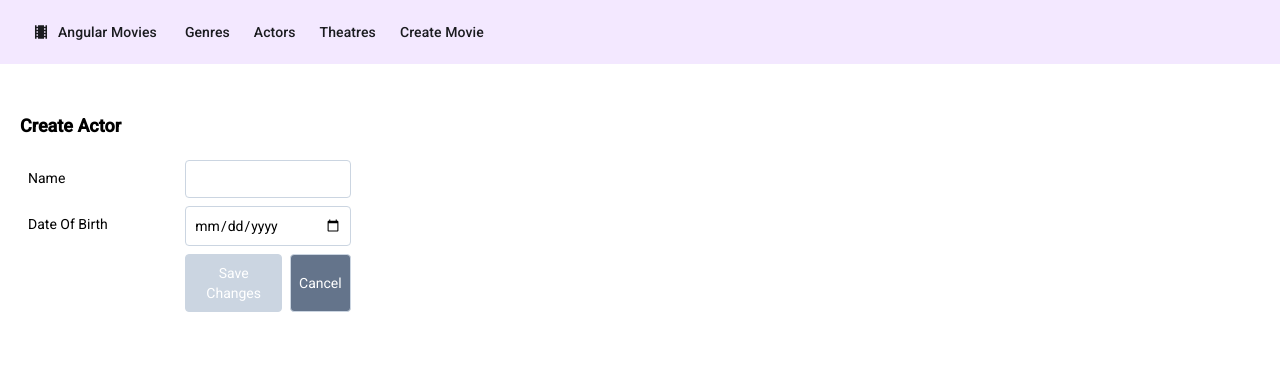
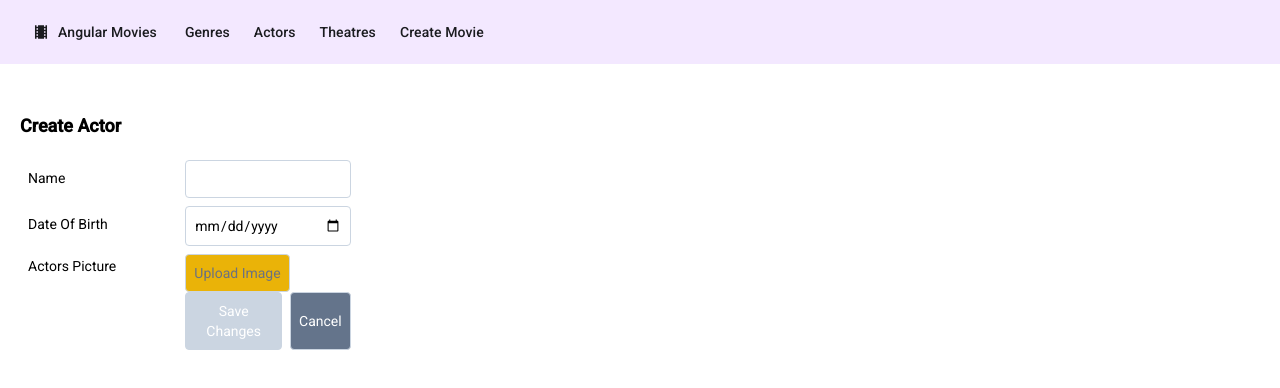
Before and after one commit to buddhika85/Movies-App, an Angular app in the folder angular-movies/: page /actors/create in a window 1280 px wide. Shown: the top 388 px of the page. Built offline with nearby package versions, Linux system fonts and the light colour scheme.

Commit message:
image upload component

```diff
--- a/angular-movies/src/app/actors/actors-form/actors-form.component.html
+++ b/angular-movies/src/app/actors/actors-form/actors-form.component.html
@@ -31,15 +31,25 @@
       @if ((dateOfBirth.touched || dateOfBirth.dirty) && dateOfBirth.invalid) {
       @if (dateOfBirth.errors?.['required']) {
       <span>Required</span>
-      } }
+      } @if (dateOfBirth.errors?.['dateShouldBeInPast']) {
+      <span>Bithday should be a past date</span>
+      }}
     </div>
 
-    <div></div>
+    <app-input-image
+      [imageURL]="model?.picture"
+      title="Actors Picture"
+      (selectedFile)="onImageReceive($event)"
+      class="col-span-3"
+    />
+
+    <div class="pt-5"></div>
     <div class="btn-row">
       <button class="add-btn" type="submit" [disabled]="this.formGroup.invalid">
         Save Changes
       </button>
       <button class="cancel-btn" (click)="onReset()">Cancel</button>
     </div>
+    <div></div>
   </div>
 </form>
--- a/angular-movies/src/app/actors/actors-form/actors-form.component.ts
+++ b/angular-movies/src/app/actors/actors-form/actors-form.component.ts
@@ -14,13 +14,17 @@ import {
   Validators,
 } from '@angular/forms';
 import { ActorCreationDto, ActorDto } from '../../shared/models/actors.models';
-import { firstLetterShouldBeUppercase } from '../../shared/validators/validators';
+import {
+  dateShouldBeInPast,
+  firstLetterShouldBeUppercase,
+} from '../../shared/validators/validators';
 import moment from 'moment';
+import { InputImageComponent } from '../../shared/components/input-image/input-image.component';
 
 @Component({
   selector: 'app-actors-form',
   standalone: true,
-  imports: [ReactiveFormsModule],
+  imports: [ReactiveFormsModule, InputImageComponent],
   templateUrl: './actors-form.component.html',
   styleUrl: './actors-form.component.scss',
 })
@@ -29,6 +33,7 @@ export class ActorsFormComponent implements OnInit {
   formGroup!: FormGroup<{
     name: FormControl<string>;
     dateOfBirth: FormControl<string>;
+    picture: FormControl<File | string | null>;
   }>;
 
   @Input()
@@ -50,7 +55,10 @@ export class ActorsFormComponent implements OnInit {
       }),
       dateOfBirth: this.formBuilder.control<string>('', {
         nonNullable: true,
-        validators: [Validators.required],
+        validators: [Validators.required, dateShouldBeInPast()],
+      }),
+      picture: this.formBuilder.control<File | string | null>(null, {
+        nonNullable: true,
       }),
     });
 
@@ -72,6 +80,10 @@ export class ActorsFormComponent implements OnInit {
     return this.formGroup.controls.dateOfBirth;
   }
 
+  onImageReceive(file: File) {
+    this.formGroup.controls.picture.setValue(file);
+  }
+
   onSubmit(): void {
     if (this.formGroup.invalid) {
       console.log('Invalid form submission');
@@ -83,6 +95,15 @@ export class ActorsFormComponent implements OnInit {
       dateOfBirth: moment(this.formGroup.controls.dateOfBirth.value).toDate(),
     };
 
+    // on edit mode, if the type of picture is string, there is no change
+    // so we dont need to send it back to API
+    debugger;
+    if (typeof this.formGroup.controls.picture.value !== 'string') {
+      actor.picture = this.formGroup.controls.picture.value;
+    } else {
+      actor.picture = undefined;
+    }
+
     this.postFormEmitter.emit(actor);
   }
 
--- a/angular-movies/src/app/actors/edit-actor/edit-actor.component.ts
+++ b/angular-movies/src/app/actors/edit-actor/edit-actor.component.ts
@@ -30,6 +30,8 @@ export class EditActorComponent implements OnInit {
       id: this.id,
       name: 'Tom Hanks',
       dateOfBirth: new Date('1948-05-25'),
+      picture:
+        'https://upload.wikimedia.org/wikipedia/commons/thumb/3/39/TomHanksPrincEdw031223_%2811_of_41%29_%28cropped%29.jpg/250px-TomHanksPrincEdw031223_%2811_of_41%29_%28cropped%29.jpg',
     };
   }
 
--- /dev/null
+++ b/angular-movies/src/app/shared/components/input-image/input-image.component.html
@@ -0,0 +1,25 @@
+<div class="three-col-form">
+  <div>
+    <label class="lbl">{{ title }}</label>
+  </div>
+
+  <div>
+    <input type="file" #uploader class="hidden" (change)="change($event)" />
+    <button
+      type="button"
+      class="upload-btn"
+      (click)="uploader.click()"
+      accept="image/*"
+    >
+      Upload Image
+    </button>
+  </div>
+
+  <div *ngIf="imgBase64 !== null">
+    <img width="169" height="250" [src]="imgBase64" />
+  </div>
+
+  <div *ngIf="imageURL">
+    <img width="169" height="250" [src]="imageURL" />
+  </div>
+</div>
--- /dev/null
+++ b/angular-movies/src/app/shared/components/input-image/input-image.component.ts
@@ -0,0 +1,38 @@
+import { Component, EventEmitter, Input, Output } from '@angular/core';
+import { toBase64 } from '../../functions/toBase64';
+import { NgIf } from '@angular/common';
+
+@Component({
+  selector: 'app-input-image',
+  standalone: true,
+  imports: [NgIf],
+  templateUrl: './input-image.component.html',
+  styleUrl: './input-image.component.scss',
+})
+export class InputImageComponent {
+  @Input({ required: true }) title!: string;
+  imgBase64?: string | null = null;
+
+  @Input()
+  imageURL?: string;
+
+  @Output()
+  selectedFile: EventEmitter<File> = new EventEmitter<File>();
+
+  change(event: Event) {
+    const input = event.target as HTMLInputElement;
+
+    if (input.files && input.files.length > 0) {
+      const file: File = input.files[0];
+      toBase64(file)
+        .then((base64String: string) => (this.imgBase64 = base64String)) // promise success
+
+        // promise error
+        .catch((error) =>
+          console.log('Error occured while converting base 64 - ' + error)
+        );
+      this.selectedFile.emit(file);
+      this.imageURL = undefined;
+    }
+  }
+}
--- /dev/null
+++ b/angular-movies/src/app/shared/functions/toBase64.ts
@@ -0,0 +1,20 @@
+// This function takes a File (e.g., from an input[type="file"])
+// and returns a Promise that will eventually contain the base64 string
+
+export function toBase64(file: File): Promise<string> {
+  // will not return imedietely, may return after some time
+
+  return new Promise((resolve, reject) => {
+    const reader = new FileReader(); // FileReader is a browser API to read file contents (like text, data URL, etc.)
+
+    // Starts reading the file and converts it into a base64-encoded Data URL (string)
+    // This does NOT return immediately—it's asynchronous
+    reader.readAsDataURL(file);
+
+    // Once the file is successfully read, resolve the Promise with the base64 string
+    reader.onload = () => resolve(reader.result as string);
+
+    // If there's an error while reading the file, reject the Promise with the error
+    reader.onerror = (error) => reject(error);
+  });
+}
--- a/angular-movies/src/app/shared/models/actors.models.ts
+++ b/angular-movies/src/app/shared/models/actors.models.ts
@@ -3,9 +3,11 @@ import { BaseDto } from './base.models';
 export interface ActorDto extends BaseDto {
   name: string;
   dateOfBirth: Date;
+  picture?: string;
 }
 
 export interface ActorCreationDto {
   name: string;
   dateOfBirth: Date;
+  picture?: File | string | null;
 }
--- a/angular-movies/src/app/shared/validators/validators.ts
+++ b/angular-movies/src/app/shared/validators/validators.ts
@@ -1,4 +1,5 @@
 import { AbstractControl, ValidationErrors, ValidatorFn } from '@angular/forms';
+import moment from 'moment';
 
 export function firstLetterShouldBeUppercase(): ValidatorFn {
   return (control: AbstractControl): ValidationErrors | null => {
@@ -19,3 +20,25 @@ export function firstLetterShouldBeUppercase(): ValidatorFn {
     return null;
   };
 }
+
+export function dateShouldBeInPast(): ValidatorFn {
+  return (control: AbstractControl): ValidationErrors | null => {
+    const value = <string>control.value;
+
+    if (!value) return null;
+    if (value.length === 0) return null;
+
+    const selected = moment(value, 'YYYY-MM-DD');
+    const today = moment().startOf('day');
+
+    if (selected.isSameOrAfter(today)) {
+      return {
+        dateShouldBeInPast: {
+          message: 'The date should be in the past',
+        },
+      };
+    }
+
+    return null;
+  };
+}
--- a/angular-movies/src/styles.scss
+++ b/angular-movies/src/styles.scss
@@ -50,6 +50,10 @@ h3 {
   @apply p-2 bg-slate-500 text-white border rounded border-slate-300 hover:bg-slate-600 text-sm disabled:bg-slate-300;
 }
 
+.upload-btn {
+  @apply p-2 bg-yellow-500 text-gray-500 border rounded border-slate-300 hover:bg-yellow-600 text-sm disabled:bg-slate-300;
+}
+
 .three-col-form {
   @apply grid grid-cols-3;
 }
```
Also changed, not shown: angular-movies/src/app/shared/components/input-image/input-image.component.scss (added).
